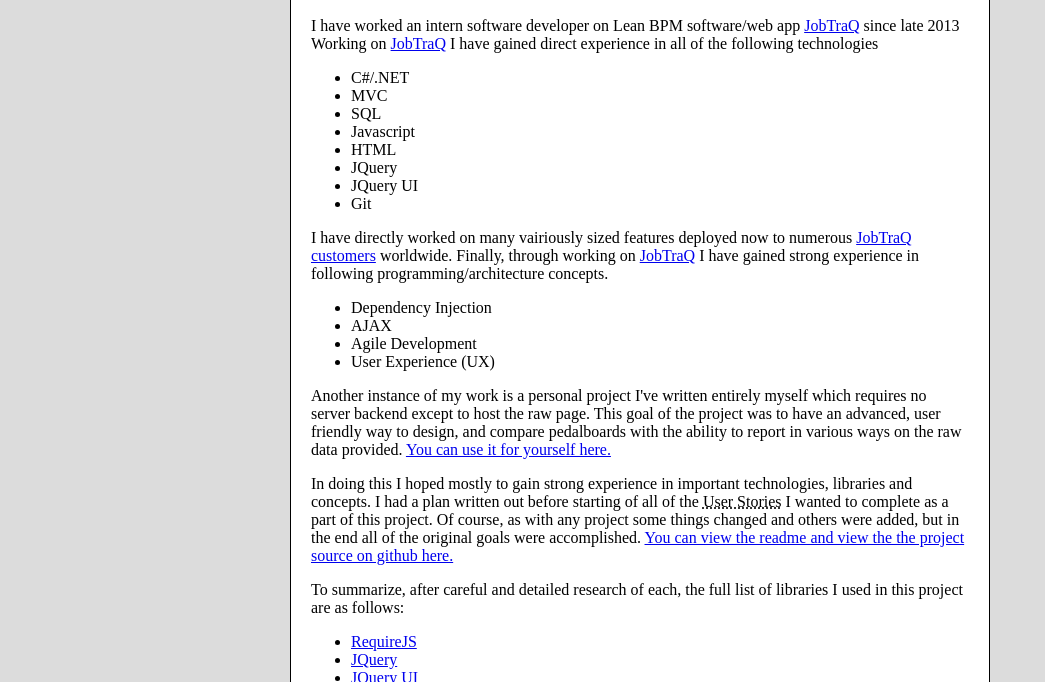
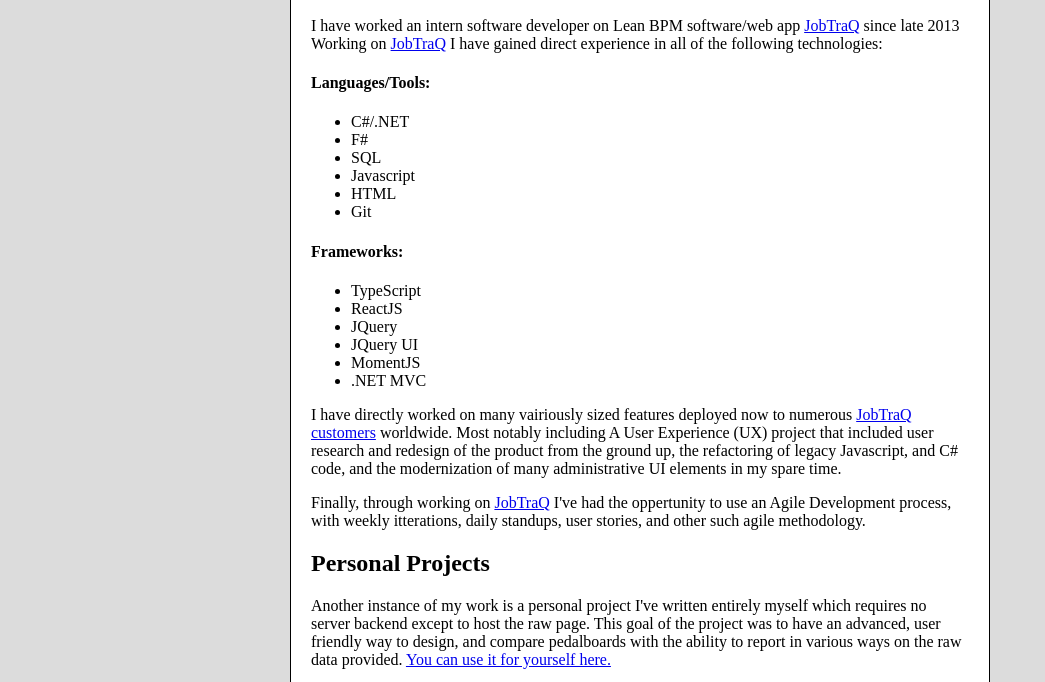
Before and after one commit to JakeThurman/jakethurman.github.io, a plain HTML site: page index.html in a window 1280 px wide. Shown: the part 79-761 px from the top of the page, without its empty margins (0-1045 px from the left). Drawn offline with Linux system fonts and the light colour scheme.

Commit message:
Update Content.

```diff
--- a/index.html
+++ b/index.html
@@ -40,29 +40,38 @@
         <div id="jobtraq">
             <p>
                 I have worked an intern software developer on Lean BPM software/web app <a href="http://www.jobtraq.com/">JobTraQ</a> since late 2013
-                Working on <a href="http://www.jobtraq.com/">JobTraQ</a> I have gained direct experience in all of the following technologies
+                Working on <a href="http://www.jobtraq.com/">JobTraQ</a> I have gained direct experience in all of the following technologies:
             </p>
+			<h4>Languages/Tools:</h4>
             <ul>
                 <li>C#/.NET</li>
-                <li>MVC</li>
+				<li>F#</li>
                 <li>SQL</li>
                 <li>Javascript</li>
                 <li>HTML</li>
+                <li>Git</li>
+            </ul>
+			<h4>Frameworks:</h4>
+            <ul>
+				<li>TypeScript</li>
+				<li>ReactJS</li>
                 <li>JQuery</li>
                 <li>JQuery UI</li>
-                <li>Git</li>
+				<li>MomentJS</li>
+                <li>.NET MVC</li>
             </ul>
             <p>
                 I have directly worked on many vairiously sized features deployed now to numerous <a href="http://www.jobtraq.com/our-clients.html">JobTraQ customers</a> worldwide.
-                Finally, through working on <a href="http://www.jobtraq.com/">JobTraQ</a> I have gained strong experience in following programming/architecture concepts.
+				Most notably including
+					A User Experience (UX) project that included user research and redesign of the product from the ground up,
+					the refactoring of legacy Javascript, and C# code,
+					and the modernization of many administrative UI elements in my spare time.
+			</p>
+			<p>
+                Finally, through working on <a href="http://www.jobtraq.com/">JobTraQ</a> I've had the oppertunity to use an Agile Development process, with weekly itterations, daily standups, user stories, and other such agile methodology.
             </p>
-            <ul>
-                <li>Dependency Injection</li>
-                <li>AJAX</li>
-                <li>Agile Development</li>
-                <li>User Experience (UX)</li>
-            </ul>
         </div>
+		<h2 id="personal-experience">Personal Projects</h2>
         <div id="pedalboard-project">
             <p>
                 Another instance of my work is a personal project I've written entirely myself which requires no server backend except to host the raw page.
@@ -82,6 +91,7 @@
                 <li><a href="https://jqueryui.com/">JQuery UI</a></li>
                 <li><a href="http://jasmine.github.io/">Jasmine</a></li>
                 <li><a href="http://www.chartjs.org">Chart.js</a></li>
+                <li><a href="http://momentjs.com/">MomentJS</a></li>
                 <li><a href="http://fortawesome.github.io/Font-Awesome/">Font Awesome</a></li>
             </ul>
             <p>
@@ -101,11 +111,16 @@
                 All in all, through this project I learned about javascript unit testing and how it's just as important as in any other language, how and when to consider scalability due to unneeded bulk <span class="italic">(made easy by dependency injection)</span>, designing user interfaces from the ground up and working effectivly with an end goal in mind.
             </p>
         </div>
+		<div id=>
+		</div>
 
         <h2 id="education">Education</h2>
         <div id="schooling">
             <p>
                 I am a freshman in college (for the 2015-2016 school year).
+				I intend to graduate from <a href="http://www.frederick.edu/">Frederick Community College</a> with an Associates degree in Computer Science in the upcoming summer term.
+			</p>
+			<p>
                 Although because I was homeschooled leading up to college, I was able to attend <a href="http://www.frederick.edu/">my local community college</a> and complete two full semesters worth of education prior to even graduation high school.
                 Additionally, in this year I attended as a high schooler, I was able to earn a spot for myself on that year's dean's list
             </p>
```
